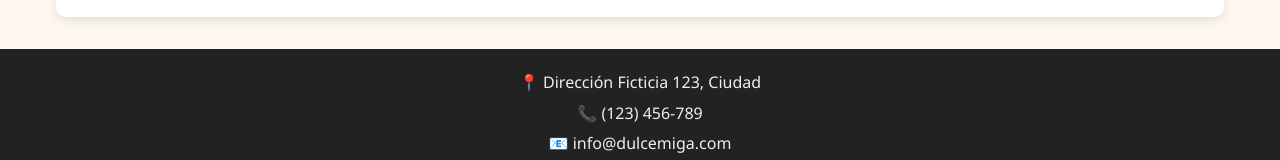
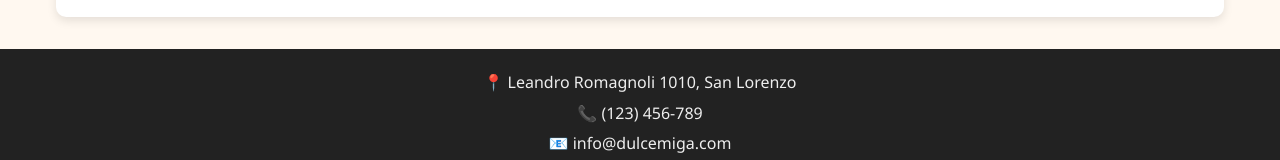
Before and after one commit to vmoraless/dulcemiga-project, a plain HTML site: page pages/detalles.html in a window 1280 px wide. Shown: the part 663-823 px from the top of the page. Drawn offline with Linux system fonts and the light colour scheme.

Commit message:
Update detalles.html

```diff
--- a/pages/detalles.html
+++ b/pages/detalles.html
@@ -37,7 +37,7 @@
     </main>
 
     <footer>
-      <p>📍 Dirección Ficticia 123, Ciudad</p>
+      <p>📍 Leandro Romagnoli 1010, San Lorenzo</p>
       <p>📞 (123) 456-789</p>
       <p>📧 info@dulcemiga.com</p>
       <div class="redes">
```
